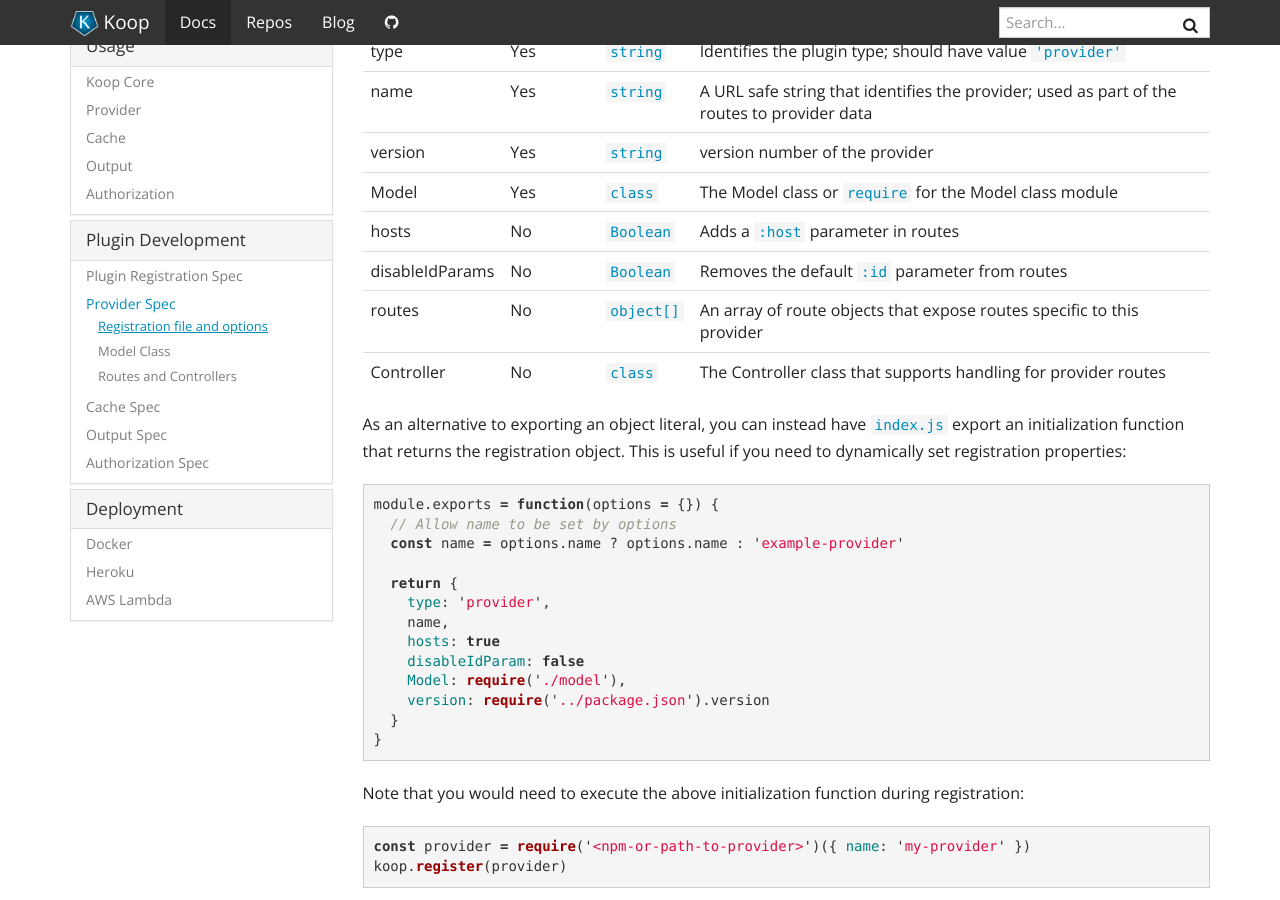
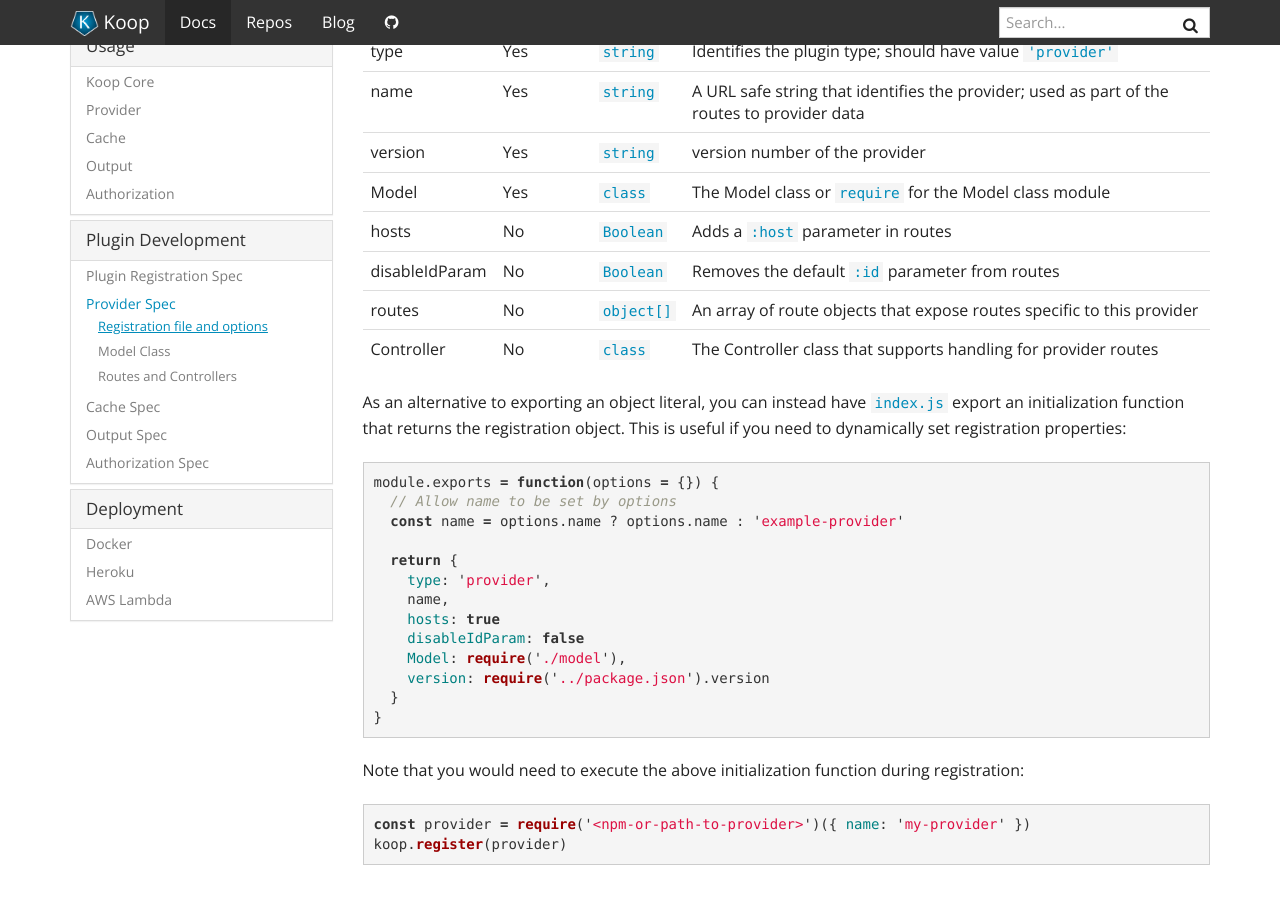
Before and after one commit to koopjs/koopjs.github.io, a Jekyll site: the page built from _docs/development/provider/registration.md, in a window 1280 px wide and 900 px high, scrolled down 483 px. Built offline with Jekyll 4.4.1, drawn with Linux system fonts in a browser that asks for light colours; nearby versions of some CDN libraries.

Commit message:
Remove "s" from "disabledIdParam" in provider specification table (#115)

```diff
--- a/_docs/development/provider/registration.md
+++ b/_docs/development/provider/registration.md
@@ -28,7 +28,7 @@ The table below  describes the keys in more detail:
 | version | Yes | `string` | version number of the provider|
 | Model | Yes | `class` | The Model class or `require` for the Model class module |
 | hosts | No | `Boolean` | Adds a `:host` parameter in routes|
-| disableIdParams | No | `Boolean` | Removes the default `:id` parameter from routes|
+| disableIdParam | No | `Boolean` | Removes the default `:id` parameter from routes|
 | routes | No | `object[]` | An array of route objects that expose routes specific to this provider |
 | Controller | No | `class` | The Controller class that supports handling for provider routes |
 
```
